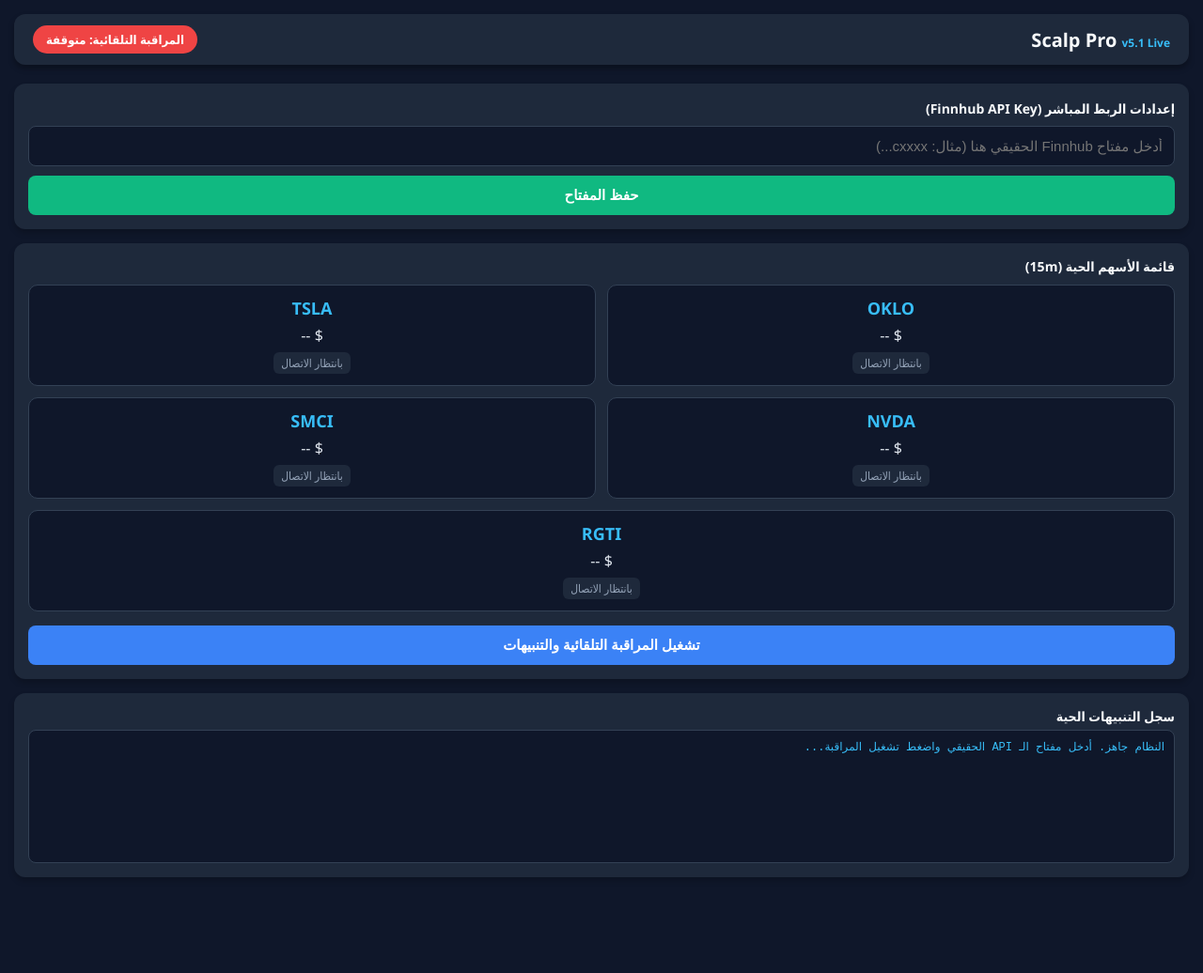
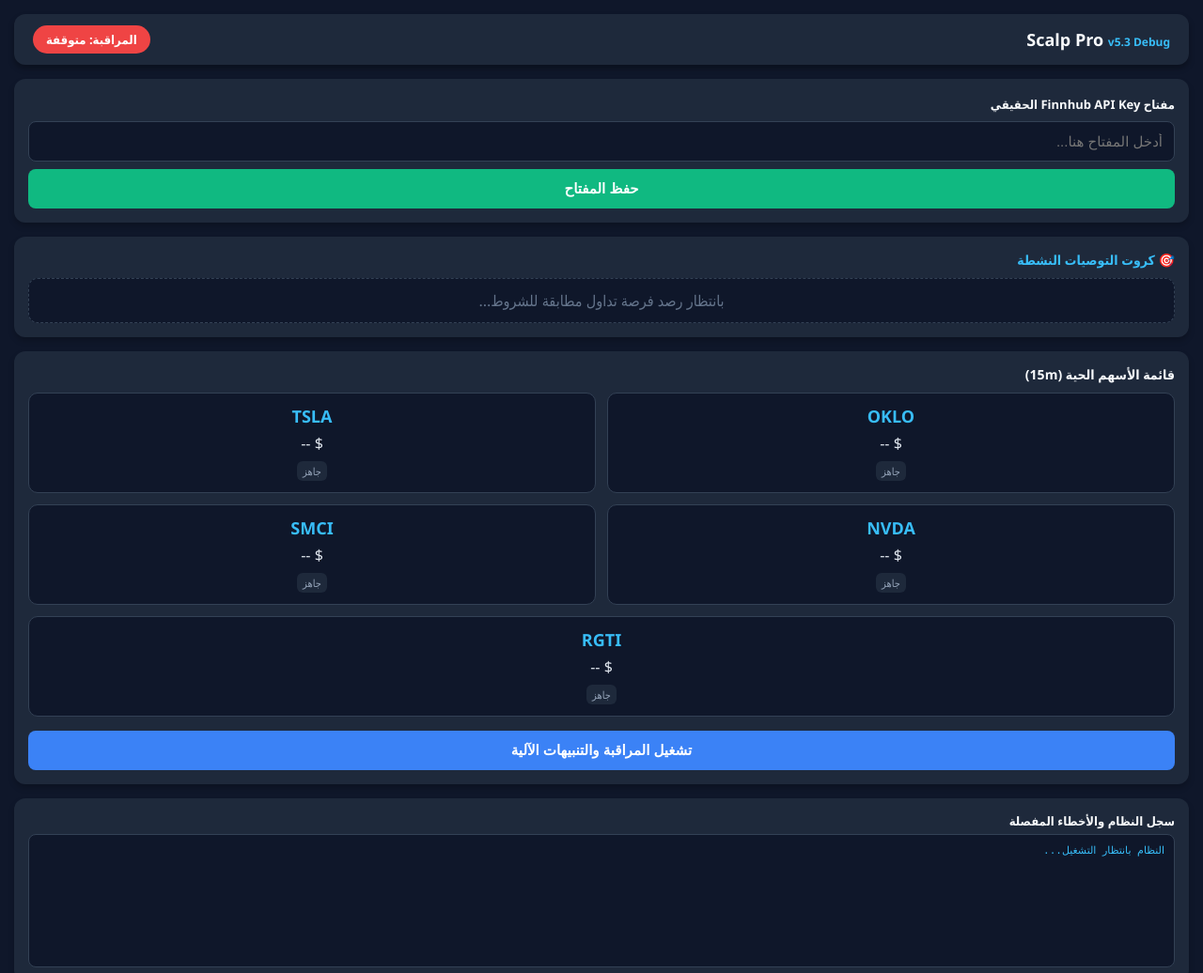
Before and after one commit to ameer90s/Gemeni, a plain HTML site: page index.html in a window 1280 px wide. Shown: the top 1036 px of the page at 94% size. Before the commit the page ends 964 px from the top, so only its background shows below. Drawn offline with Linux system fonts and the light colour scheme.

Commit message:
Add files via upload

```diff
--- a/index.html
+++ b/index.html
@@ -3,7 +3,7 @@
 <head>
     <meta charset="UTF-8">
     <meta name="viewport" content="width=device-width, initial-scale=1.0">
-    <title>Scalp Pro - Finnhub Live</title>
+    <title>Scalp Pro - v5.3 Debug Live</title>
     <style>
         body {
             font-family: 'Segoe UI', Tahoma, Geneva, Verdana, sans-serif;
@@ -20,7 +20,7 @@
             background: #1e293b;
             padding: 12px 20px;
             border-radius: 12px;
-            margin-bottom: 20px;
+            margin-bottom: 15px;
             box-shadow: 0 4px 6px rgba(0,0,0,0.3);
         }
         .status-badge {
@@ -30,11 +30,8 @@
             border-radius: 20px;
             font-size: 13px;
             font-weight: bold;
-            transition: all 0.3s ease;
         }
-        .status-badge.active {
-            background: #22c55e;
-        }
+        .status-badge.active { background: #22c55e; }
         .card {
             background: #1e293b;
             border-radius: 12px;
@@ -61,11 +58,8 @@
             color: white;
             font-weight: bold;
             cursor: pointer;
-            transition: background 0.2s;
         }
-        button:hover {
-            background: #2563eb;
-        }
+        button:hover { background: #2563eb; }
         .stocks-grid {
             display: grid;
             grid-template-columns: repeat(2, 1fr);
@@ -78,24 +72,31 @@
             padding: 12px;
             text-align: center;
         }
-        .stock-symbol {
-            font-size: 18px;
-            font-weight: bold;
-            color: #38bdf8;
+        .stock-symbol { font-size: 18px; font-weight: bold; color: #38bdf8; }
+        .stock-price { font-size: 16px; margin: 6px 0; color: #e2e8f0; }
+        .stock-status { font-size: 11px; color: #94a3b8; background: #1e293b; padding: 3px 6px; border-radius: 6px; display: inline-block; }
+
+        .signals-container { display: flex; flex-direction: column; gap: 10px; }
+        .signal-card {
+            background: linear-gradient(135deg, #065f46 0%, #064e3b 100%);
+            border: 1px solid #10b981;
+            border-radius: 10px;
+            padding: 12px 15px;
+            display: flex;
+            justify-content: space-between;
+            align-items: center;
         }
-        .stock-price {
-            font-size: 16px;
-            margin: 6px 0;
-            color: #e2e8f0;
+        .signal-card.empty {
+            background: #0f172a;
+            border: 1px dashed #334155;
+            color: #64748b;
+            justify-content: center;
+            text-align: center;
         }
-        .stock-status {
-            font-size: 12px;
-            color: #94a3b8;
-            background: #1e293b;
-            padding: 3px 8px;
-            border-radius: 6px;
-            display: inline-block;
-        }
+        .signal-info h4 { margin: 0 0 5px 0; color: #34d399; font-size: 16px; }
+        .signal-info p { margin: 0; font-size: 13px; color: #cbd5e1; }
+        .signal-badge { background: #10b981; color: white; padding: 5px 10px; border-radius: 6px; font-size: 12px; font-weight: bold; }
+
         .logs {
             background: #0f172a;
             border: 1px solid #334155;
@@ -104,7 +105,7 @@
             height: 120px;
             overflow-y: auto;
             font-family: monospace;
-            font-size: 12px;
+            font-size: 11px;
             color: #38bdf8;
         }
     </style>
@@ -112,14 +113,21 @@
 <body>
 
     <div class="header">
-        <h2 style="margin:0; font-size: 20px;">Scalp Pro <span style="font-size:12px; color:#38bdf8;">v5.1 Live</span></h2>
-        <div id="statusBadge" class="status-badge">المراقبة التلقائية: متوقفة</div>
+        <h2 style="margin:0; font-size: 18px;">Scalp Pro <span style="font-size:12px; color:#38bdf8;">v5.3 Debug</span></h2>
+        <div id="statusBadge" class="status-badge">المراقبة: متوقفة</div>
     </div>
 
     <div class="card">
-        <label style="font-size: 14px; font-weight: bold;">إعدادات الربط المباشر (Finnhub API Key)</label>
-        <input type="text" id="apiKeyInput" placeholder="أدخل مفتاح Finnhub الحقيقي هنا (مثال: cxxxx...)">
-        <button onclick="saveApiKey()" style="background: #10b981; margin-top: 10px;">حفظ المفتاح</button>
+        <label style="font-size: 13px; font-weight: bold;">مفتاح Finnhub API Key الحقيقي</label>
+        <input type="text" id="apiKeyInput" placeholder="أدخل المفتاح هنا...">
+        <button onclick="saveApiKey()" style="background: #10b981; margin-top: 8px;">حفظ المفتاح</button>
+    </div>
+
+    <div class="card">
+        <label style="font-size: 14px; font-weight: bold; margin-bottom: 10px; display: block; color: #38bdf8;">🎯 كروت التوصيات النشطة</label>
+        <div id="signalsCardArea" class="signals-container">
+            <div class="signal-card empty">بانتظار رصد فرصة تداول مطابقة للشروط...</div>
+        </div>
     </div>
 
     <div class="card">
@@ -128,41 +136,42 @@
             <div class="stock-box">
                 <div class="stock-symbol">OKLO</div>
                 <div id="price_OKLO" class="stock-price">$ --</div>
-                <div class="stock-status" id="status_OKLO">بانتظار الاتصال</div>
+                <div class="stock-status" id="status_OKLO">جاهز</div>
             </div>
             <div class="stock-box">
                 <div class="stock-symbol">TSLA</div>
                 <div id="price_TSLA" class="stock-price">$ --</div>
-                <div class="stock-status" id="status_TSLA">بانتظار الاتصال</div>
+                <div class="stock-status" id="status_TSLA">جاهز</div>
             </div>
             <div class="stock-box">
                 <div class="stock-symbol">NVDA</div>
                 <div id="price_NVDA" class="stock-price">$ --</div>
-                <div class="stock-status" id="status_NVDA">بانتظار الاتصال</div>
+                <div class="stock-status" id="status_NVDA">جاهز</div>
             </div>
             <div class="stock-box">
                 <div class="stock-symbol">SMCI</div>
                 <div id="price_SMCI" class="stock-price">$ --</div>
-                <div class="stock-status" id="status_SMCI">بانتظار الاتصال</div>
+                <div class="stock-status" id="status_SMCI">جاهز</div>
             </div>
             <div class="stock-box" style="grid-column: span 2;">
                 <div class="stock-symbol">RGTI</div>
                 <div id="price_RGTI" class="stock-price">$ --</div>
-                <div class="stock-status" id="status_RGTI">بانتظار الاتصال</div>
+                <div class="stock-status" id="status_RGTI">جاهز</div>
             </div>
         </div>
-        <button onclick="toggleMonitoring()" id="toggleBtn" style="margin-top: 15px;">تشغيل المراقبة التلقائية والتنبيهات</button>
+        <button onclick="toggleMonitoring()" id="toggleBtn" style="margin-top: 15px;">تشغيل المراقبة والتنبيهات الآلية</button>
     </div>
 
     <div class="card">
-        <label style="font-size: 14px; font-weight: bold; margin-bottom: 5px; display: block;">سجل التنبيهات الحية</label>
-        <div id="logsContainer" class="logs">النظام جاهز. أدخل مفتاح الـ API الحقيقي واضغط تشغيل المراقبة...</div>
+        <label style="font-size: 13px; font-weight: bold; margin-bottom: 5px; display: block;">سجل النظام والأخطاء المفصلة</label>
+        <div id="logsContainer" class="logs">النظام بانتظار التشغيل...</div>
     </div>
 
     <script>
         const symbols = ['OKLO', 'TSLA', 'NVDA', 'SMCI', 'RGTI'];
         let isRunning = false;
         let monitoringInterval = null;
+        let activeSignals = {};
 
         window.onload = function() {
             const savedKey = localStorage.getItem('finnhub_api_key');
@@ -174,12 +183,10 @@
 
         function saveApiKey() {
             const key = document.getElementById('apiKeyInput').value.trim();
-            if (key && key.length > 5) {
+            if (key) {
                 localStorage.setItem('finnhub_api_key', key);
                 alert('تم حفظ المفتاح بنجاح!');
-                logMessage("تم تحديث وحفظ مفتاح Finnhub API.");
-            } else {
-                alert('الرجاء إدخال مفتاح Finnhub صالح.');
+                logMessage("تم حفظ مفتاح Finnhub API.");
             }
         }
 
@@ -193,7 +200,7 @@
         function toggleMonitoring() {
             const key = document.getElementById('apiKeyInput').value.trim();
             if (!key) {
-                alert('الرجاء حفظ مفتاح Finnhub API أولاً!');
+                alert('الرجاء إدخال وحفظ مفتاح الـ API أولاً!');
                 return;
             }
 
@@ -203,16 +210,16 @@
 
             if (isRunning) {
                 badge.classList.add('active');
-                badge.innerText = 'المراقبة التلقائية: تعمل مباشرة';
+                badge.innerText = 'المراقبة: تعمل';
                 btn.innerText = 'إيقاف المراقبة';
                 btn.style.background = '#ef4444';
-                logMessage("بدء الاتصال الحي بأسواق المال...");
+                logMessage("بدء فحص الأسواق الحية...");
                 fetchMarketData();
-                monitoringInterval = setInterval(fetchMarketData, 30000); // تحديث كل 30 ثانية
+                monitoringInterval = setInterval(fetchMarketData, 30000);
             } else {
                 badge.classList.remove('active');
-                badge.innerText = 'المراقبة التلقائية: متوقفة';
-                btn.innerText = 'تشغيل المراقبة التلقائية والتنبيهات';
+                badge.innerText = 'المراقبة: متوقفة';
+                btn.innerText = 'تشغيل المراقبة والتنبيهات الآلية';
                 btn.style.background = '#3b82f6';
                 clearInterval(monitoringInterval);
                 logMessage("تم إيقاف المراقبة.");
@@ -226,10 +233,14 @@
             for (let symbol of symbols) {
                 try {
                     const targetUrl = `https://finnhub.io/api/v1/quote?symbol=${symbol}&token=${key}`;
-                    // استخدام وسيط AllOrigins لجلب البيانات بدون حظر
                     const proxyUrl = `https://api.allorigins.win/raw?url=` + encodeURIComponent(targetUrl);
 
                     const response = await fetch(proxyUrl);
+
+                    if (!response.ok) {
+                        throw new Error(`خطأ شبكة HTTP: ${response.status}`);
+                    }
+
                     const data = await response.json();
 
                     if (data && data.c !== undefined && data.c !== 0) {
@@ -242,16 +253,16 @@
                         statusElem.innerText = `تغير: ${change >= 0 ? '+' : ''}${change}%`;
                         statusElem.style.color = change >= 0 ? '#22c55e' : '#ef4444';
 
-                        if (Math.abs(change) > 1.5) {
-                            logMessage(` تنبيه (${symbol}): رصد حركة قوية بنسبة ${change}% عند السعر $${price}`);
-                        }
+                        logMessage(`تم تحديث ${symbol}: $${price}`);
                     } else {
-                        document.getElementById(`status_${symbol}`).innerText = `مفتاح خاطئ أو غير فعال`;
-                        logMessage(`خطأ: لم يتم جلب بيانات ${symbol}، تأكد أن المفتاح صحيح وغير منتهي.`);
+                        document.getElementById(`status_${symbol}`).innerText = `مفتاح غير صالح`;
+                        logMessage(`تنبيه: السهم ${symbol} أعطى بيانات فارغة، تأكد أن مفتاح Finnhub صحيح.`);
                     }
+
+                    await new Promise(r => setTimeout(r, 1000));
                 } catch (error) {
-                    console.error(`Error fetching ${symbol}:`, error);
-                    document.getElementById(`status_${symbol}`).innerText = `خطأ في الاتصال`;
+                    document.getElementById(`status_${symbol}`).innerText = `خطأ اتصال`;
+                    logMessage(`خطأ في ${symbol}: ${error.message}`);
                 }
             }
         }
```
